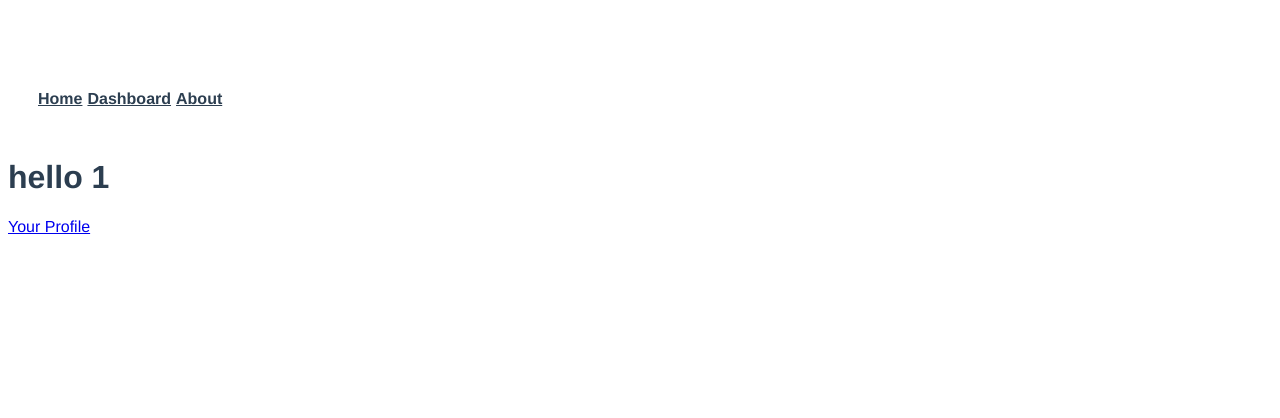
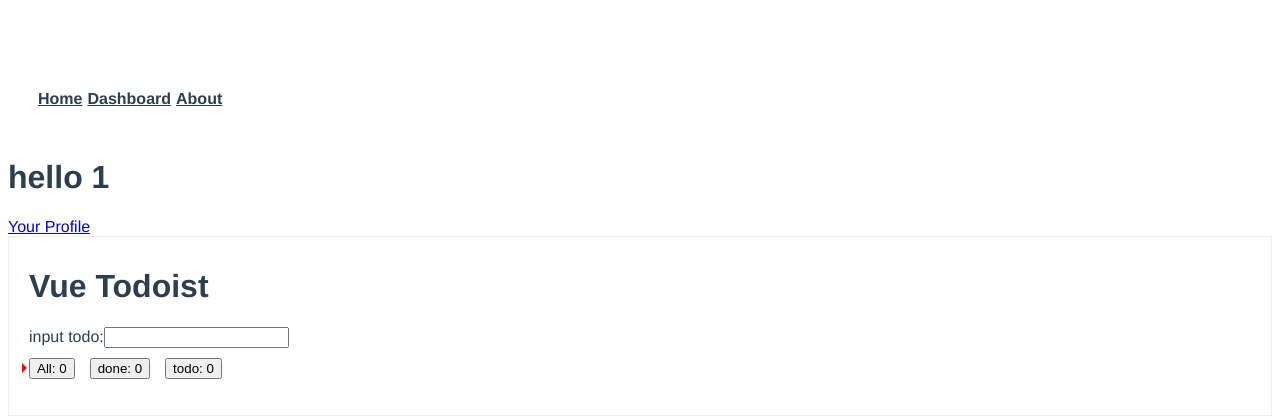
Before and after one commit to LunZZZi/hello-vue, a Vue app: page /user/1 in a window 1280 px wide. Shown: the top 418 px of the page. Built offline with nearby package versions, Linux system fonts and the light colour scheme.

Commit message:
add: todolist

```diff
--- a/src/views/Dashboard.vue
+++ b/src/views/Dashboard.vue
@@ -2,14 +2,17 @@
   <div class="dashboard">
     <h1>hello {{ username }}</h1>
     <router-link :to="path">Your Profile</router-link>
+    <Todoist />
     <router-view></router-view>
   </div>
 </template>
 
 <script>
+import Todoist from "@/components/Todoist";
 
 export default {
   name: 'Dashboard',
+  components: {Todoist},
   computed: {
     username() {
       return this.$route.params.username
```
